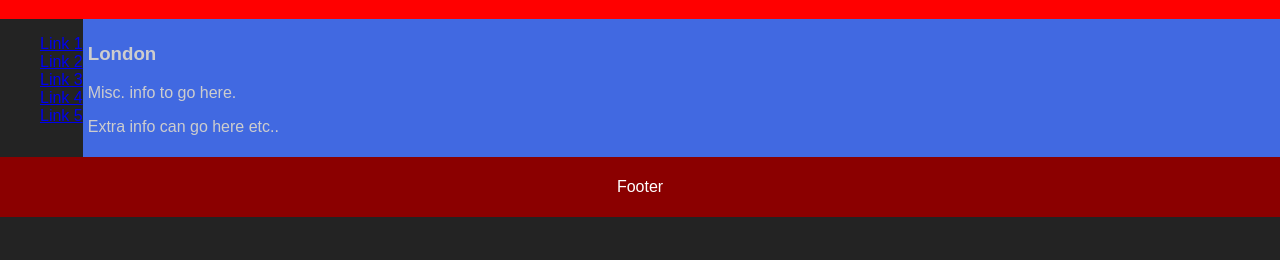
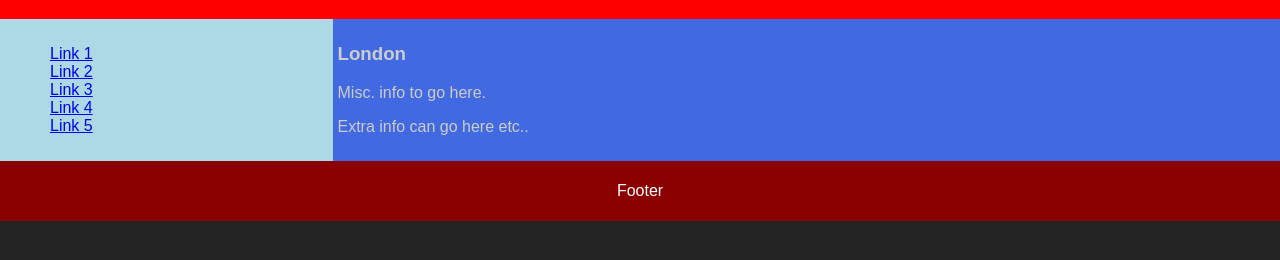
Before and after one commit to maxistu/Music-and-Audio, a plain HTML site: page index.html in a window 1280 px wide. Shown: the part 118-378 px from the top of the page. Drawn offline with Linux system fonts and the light colour scheme.

Commit message:
Update index.html

```diff
--- a/index.html
+++ b/index.html
@@ -23,13 +23,13 @@ header {
 }
 
 /* Container for flexboxes */
-section {
+.mainSection {
   display: -webkit-flex;
   display: flex;
 }
 
 /* Style the navigation menu */
-section1 {
+.firstSection {
   -webkit-flex: 1;
   -ms-flex: 1;
   flex: 1;
@@ -114,7 +114,8 @@ footer {
   <h2>Home Page</h2>
 </header>
 
-<section class="secondarySection">
+<section class="mainSection">
+  <section class="firstSection">
     <ul class="secondaryUl">
       <li><a href="https://github.com/maxistu/Music-and-Audio/html_1.html">Link 1</a></li>
       <li><a href="https://musicmaster.w3spaces.com/draganddrop_4.html">Link 2</a></li>
@@ -122,6 +123,7 @@ footer {
       <li><a href="https://musicmaster.w3spaces.com/table_map_1.html">Link 4</a></li>
       <li><a href="https://musicmaster.w3spaces.com/grid_beat.html">Link 5</a></li>
     </ul>
+  </section>
 
 
   <article>
```
